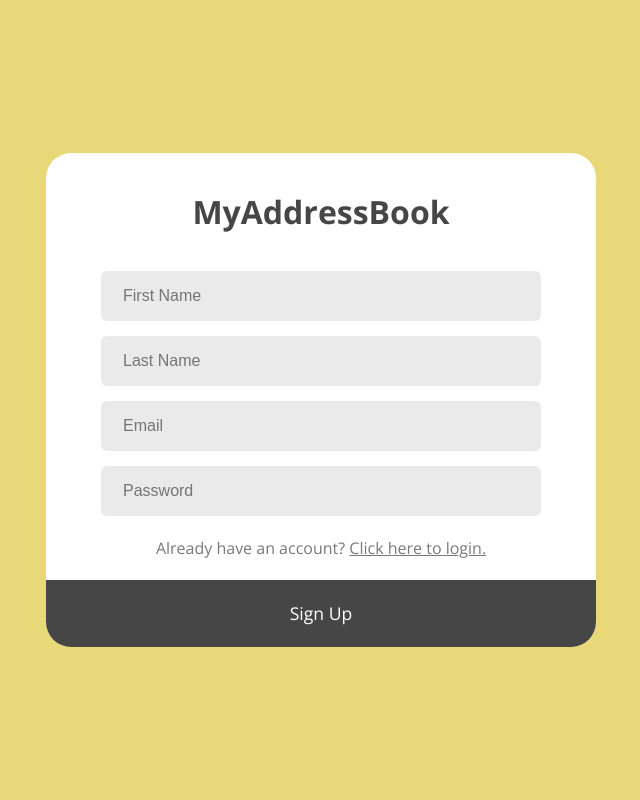
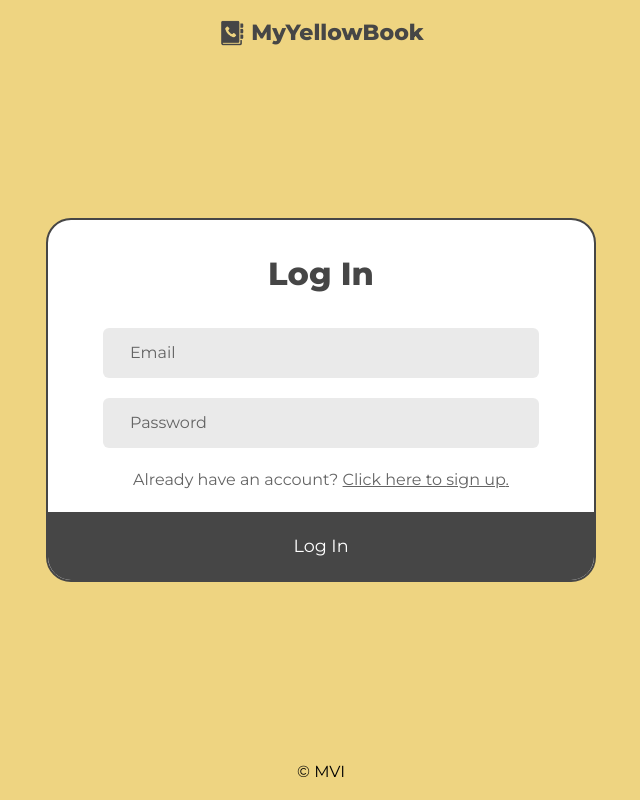
Before and after one commit to Vladislav271828/CSCB532_Address_Book, a React (Vite) app in the folder Address_Book_UI/: page / in a window 1280 px wide. Shown: the whole page, without its empty margins (319-959 px from the left). Built offline with nearby package versions, Linux system fonts and the light colour scheme; the HTML template or start-up script is replaced by a standard one.

Commit message:
Touch up login/register form TODO: add communication with backend

```diff
--- a/Address_Book_UI/index.html
+++ b/Address_Book_UI/index.html
@@ -2,9 +2,12 @@
 <html lang="en">
   <head>
     <meta charset="UTF-8" />
-<!-- Copyright 2018 Twitter, Inc and other contributors. Graphics licensed under CC-BY 4.0: https://creativecommons.org/licenses/by/4.0/ -->
-<link rel="icon" type="image/png" href="https://favi.deno.dev/📒.png" />    <meta name="viewport" content="width=device-width, initial-scale=1.0" />
-    <title>MyAddressBook</title>
+    <!-- Copyright 2018 Twitter, Inc and other contributors. Graphics licensed under CC-BY 4.0: https://creativecommons.org/licenses/by/4.0/ -->
+    <link rel="icon" type="image/png" href="https://favi.deno.dev/📒.png" />    <meta name="viewport" content="width=device-width, initial-scale=1.0" />
+    <link rel="preconnect" href="https://fonts.googleapis.com">
+    <link rel="preconnect" href="https://fonts.gstatic.com" crossorigin>
+    <link href="https://fonts.googleapis.com/css2?family=Montserrat:wght@400;800&display=swap" rel="stylesheet">
+    <title>MyYellowBook</title>
   </head>
   <body>
     <div id="root"></div>
--- a/Address_Book_UI/package.json
+++ b/Address_Book_UI/package.json
@@ -5,6 +5,7 @@
   "type": "module",
   "scripts": {
     "dev": "vite",
+    "devhost": "vite --host",
     "build": "tsc && vite build",
     "lint": "eslint . --ext ts,tsx --report-unused-disable-directives --max-warnings 0",
     "preview": "vite preview"
--- a/Address_Book_UI/src/App.css
+++ b/Address_Book_UI/src/App.css
@@ -1,5 +1,3 @@
-@import url('https://fonts.googleapis.com/css2?family=Open+Sans:wght@400;700&display=swap');
-
 * {
   box-sizing: border-box;
   margin: 0;
@@ -7,7 +5,8 @@
 }
 
 body {
-  font-family: 'Open Sans', sans-serif;
+  font-family: 'Montserrat', sans-serif;
+  font-weight: 400;
   line-height: 1.5;
   position: relative;
   height: 100vh;
@@ -18,5 +17,5 @@ body {
   text-align: center;
   overflow: hidden;
   padding: 0 20px;
-  background-color: #E8D878;
+  background-color: #eed481;
 }
--- a/Address_Book_UI/src/App.tsx
+++ b/Address_Book_UI/src/App.tsx
@@ -1,12 +1,15 @@
 // import { useState } from 'react'
 import './App.css'
 import LoginSignup from './Components/LoginSignup/LoginSignup'
+import {AppHeader, AppFooter} from './Components/HeaderFooter/HeaderFooter'
 
 function App() {
 
   return (
     <>
+      <AppHeader/>
       <LoginSignup/>
+      <AppFooter/>
     </>
   )
 }
--- /dev/null
+++ b/Address_Book_UI/src/Components/HeaderFooter/HeaderFooter.css
@@ -0,0 +1,60 @@
+@keyframes slide-top {
+    0% {
+        transform: translateY(-100%);
+    }
+
+    100% {
+        opacity: 1;
+        transform: translateY(0%);
+    }
+}
+
+
+@keyframes slide-bot {
+    0% {
+        transform: translateY(100%);
+    }
+
+    100% {
+        opacity: 1;
+        transform: translateY(0%);
+    }
+}
+
+.app-header {
+    position: absolute;
+    display: flex;
+    flex-direction: row;
+    align-items: center;
+    justify-content: center;
+    width: 100%;
+    top: 0;
+    left: 0;
+    margin: 0 auto;
+    padding: 2vh 0;
+    z-index: -1;
+    animation: slide-top 1s;
+    animation-timing-function: ease;
+}
+
+.logo {
+    width: 28px;
+    margin-right: 5px;
+}
+
+.logo-text {
+    color: #464646;
+    font-weight: 800;
+    font-size: 22px;
+}
+
+.app-footer {
+    position: absolute;
+    width: 100%;
+    bottom: 0;
+    left: 0;
+    padding: 2vh 0;
+    z-index: -1;
+    animation: slide-bot 1s;
+    animation-timing-function: ease;
+}
--- /dev/null
+++ b/Address_Book_UI/src/Components/HeaderFooter/HeaderFooter.tsx
@@ -0,0 +1,21 @@
+import './HeaderFooter.css'
+import logo from "./logo400.png";
+
+export function AppHeader() {
+    return (
+    <>
+    <header className='app-header'>
+        <img src={ logo } className="logo" />
+        <h2 className="logo-text">MyYellowBook</h2>
+    </header>
+    </>
+    )
+}
+
+export function AppFooter() {
+    return (
+    <>
+    <footer className='app-footer'>© MVI</footer>
+    </>
+    )
+}
--- a/Address_Book_UI/src/Components/LoginSignup/LoginSignup.css
+++ b/Address_Book_UI/src/Components/LoginSignup/LoginSignup.css
@@ -1,42 +1,58 @@
+@keyframes fade-in-up {
+    0% {
+        opacity: 0;
+        transform: translateY(3%);
+    }
+
+    100% {
+        opacity: 1;
+        transform: translateY(0%);
+    }
+}
+
+::placeholder {
+    color: #646464;
+    font-weight: 400;
+  font-family: 'Montserrat', sans-serif;
+    opacity: 1; /* Firefox */
+  }
+
 .login-form-container{
     background-color: #ffffff;
-    flex-direction: column;
-    align-items: center;
-    justify-content: center;
     border-radius: 25px;
     width: 550px;
     overflow: hidden;
     max-width: 90vw;
     height: auto;
+    border: 2px solid #464646;
+    animation: fade-in-up 1s;
+    animation-timing-function: ease;
 }
 
-h1 {
-    margin: 35px 0px;
+.login-form-header {
+    margin: 30px 0px;
     font-size: 32px;
     font-weight: 700;
     color: #464646;
+    font-weight: 800;
 }
 
-.input{
-    display: flex;
-    align-items: center;
-    justify-content: center;
-    margin: auto;
-    margin-top: 15px;
+input:hover,
+input:focus{
+    outline: 2px solid #464646;
+}
+
+input{
     width: 80%;
     height: 50px;
-    background-color: #eaeaea;
+    margin-bottom: 20px;
+    padding: 0px 5%;
     border-radius: 6px;
-}
-
-.input input{
-    height: 30px;
-    width: 90%;
-    background: transparent;
     border:none;
     outline: none;
     font-size: 16px;
     color: #464646;
+    background-color: #eaeaea;
 }
 
 a{
@@ -46,9 +62,13 @@ a{
 
 .switch-text{
     margin: auto;
-    padding: 20px 0px;
-    color: #797979;
+    padding-bottom: 20px;
+    color: #646464;
     width: 70%;
+}
+
+.switch-text a:hover{
+    color: #464646;
 }
 
 .submit-btn {
@@ -62,4 +82,9 @@ a{
     font-size: 1.1rem;
     padding: 1.3rem;
     margin: 0;
+    font-family: 'Montserrat','Open Sans', sans-serif;
 }
+
+.submit-btn:hover {
+    background-color: #646464;
+}
--- a/Address_Book_UI/src/Components/LoginSignup/LoginSignup.tsx
+++ b/Address_Book_UI/src/Components/LoginSignup/LoginSignup.tsx
@@ -1,24 +1,27 @@
 import './LoginSignup.css'
+import { useState } from "react";
 
 function LoginSignup() {
+    const [state, setState] = useState("Log In");
+
     return (
     <>
     <div className="login-form-container">
-        <h1>MyAddressBook</h1>
-        <div className="input">
-            <input type="text" placeholder='First Name'/>
-        </div>
-        <div className="input">
-            <input type="text" placeholder='Last Name'/>
-        </div>
-        <div className="input">
+        <h1 className="login-form-header">{ state }</h1>
+        <form action="">
+            { (state == "Sign Up")?<>
+                <input type="text" placeholder='First Name'/>
+                <input type="text" placeholder='Last Name'/>
+            </> : <></>
+            }
             <input type="email" placeholder='Email'/>
-        </div>
-        <div className="input">
             <input type="password" placeholder='Password'/>
-        </div>
-        <div className='switch-text'>Already have an account? <a>Click here to login.</a></div>
-        <div className="submit-btn">Sign Up</div>
+        </form>
+        <div className='switch-text'>Already have an account? <a onClick={
+            () => setState(
+                (state == "Sign Up")?"Log in":"Sign Up"
+            )}>Click here to { (state == "Sign Up")?"log in":"sign up" }.</a></div>
+        <div className="submit-btn">{ state }</div>
     </div>
     </>
     )
```
Also changed, not shown: Address_Book_UI/src/Components/HeaderFooter/logo400.png (added).
